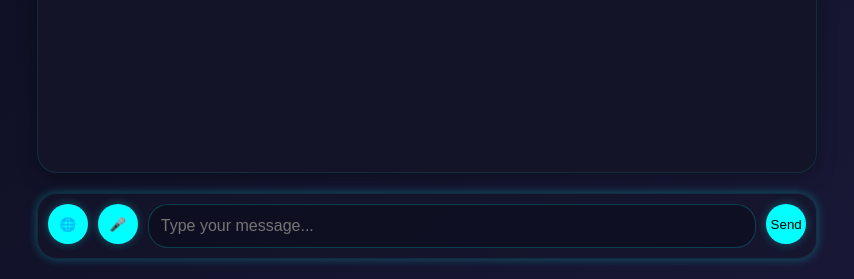
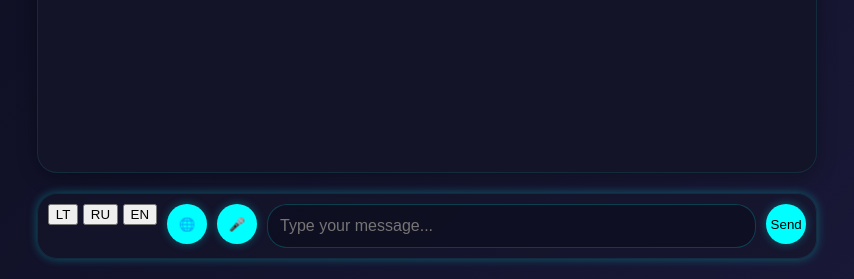
Before and after one commit to tikserziku/Visaginas360_AI_chat, a Flask app: page / in a window 1280 px wide. Shown: the part 521-800 px from the top of the page, without its empty margins (213-1067 px from the left). Run offline with Flask 2, Linux system fonts and the light colour scheme.

Commit message:
Update index.html

```diff
--- a/templates/index.html
+++ b/templates/index.html
@@ -14,11 +14,21 @@
             <img src="{{ url_for('static', filename='images/logo.png') }}" alt="Menu">
         </button>
         <span class="brand-name">VISAGINAS360 AI</span>
+        <div class="dropdown-menu" id="dropdownMenu">
+            <a href="#about">О проекте</a>
+            <a href="#settings">Настройки</a>
+            <a href="#help">Помощь</a>
+        </div>
     </nav>
 
     <main class="chat-container">
         <div id="chat-messages"></div>
         <div class="input-container">
+            <div class="language-selector">
+                <button class="lang-btn" data-lang="lt">LT</button>
+                <button class="lang-btn" data-lang="ru">RU</button>
+                <button class="lang-btn" data-lang="en">EN</button>
+            </div>
             <button id="voice-button" class="input-button">
                 <span>🎤</span>
             </button>
```
